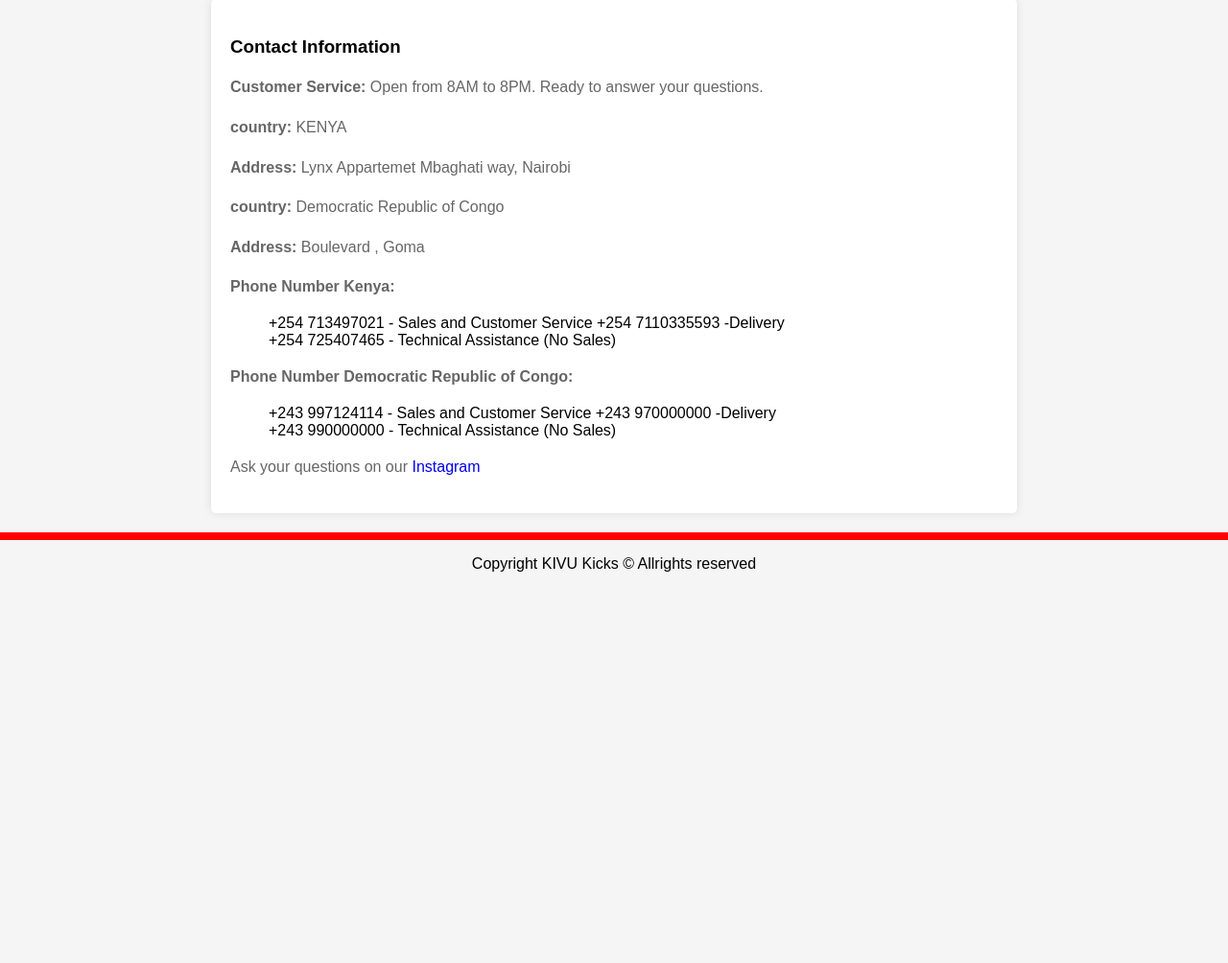
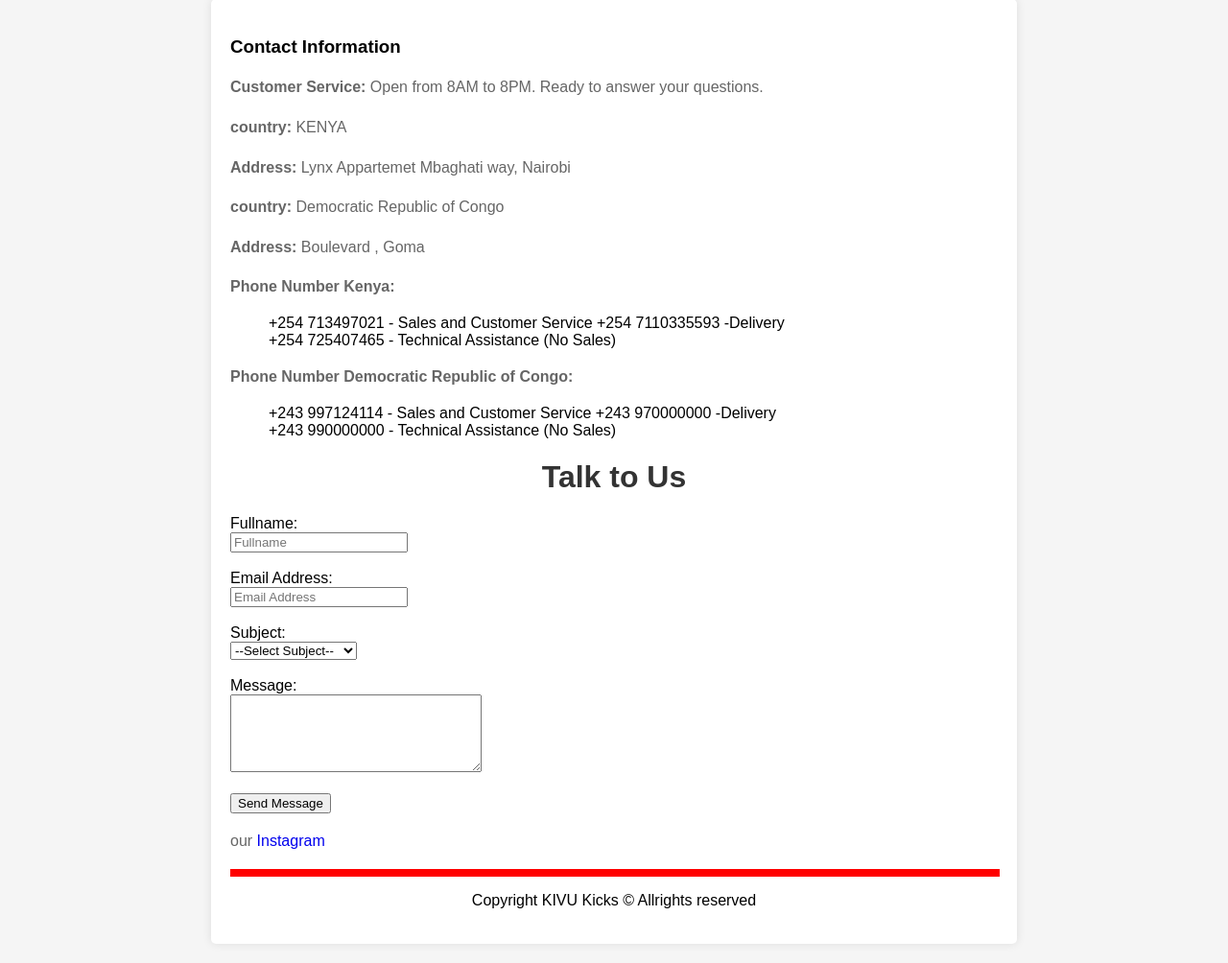
Before and after one commit to Arsenendimanya151311/project1, a PHP site: page /Contact.php in a window 1280 px wide. Shown: the part 112-1116 px from the top of the page at 96% size. Before the commit the page ends 708 px from the top, so only its background shows below. Run offline with PHP 8.4, Linux system fonts and the light colour scheme.

Commit message:
gcfgjhhfuyfv

```diff
--- a/Templates/Contact.php
+++ b/Templates/Contact.php
@@ -134,9 +134,34 @@ echo "Connected successfully";
             </ul>
         </div>
 
+        <div class="row">
+    <div class="content">
+    <h1>Talk to Us</h1>
+    <form action="<?php print htmlspecialchars($_SERVER["PHP_SELF"]); ?>" method="POST" class="contacts_form">
+        <label for="fn">Fullname:</label><br>
+        <input type="text" id="fn" placeholder="Fullname" name="fullname" required><br><br>
+
+        <label for="em">Email Address:</label><br>
+        <input type="email" id="em" placeholder="Email Address" name="email_address" required><br><br>
+
+        <label for="sb">Subject:</label><br>
+        <select name="subject_line" id="sb" required>
+            <option value="">--Select Subject--</option>
+            <option value="Email Support">Email Support</option>
+            <option value="eLearning Support">eLearning Support</option>
+            <option value="AMS Support">AMS Support</option>
+        </select><br><br>
+
+        <label for="sb">Message:</label><br>
+        <textarea name="client_message" id="" cols="30" rows="5" required></textarea><br><br>
+
+        <input type="submit" name="send_message" value="Send Message">
+    </form>
+                </div>
+
 
         <div class="Instagram-link">
-            <p>Ask your questions on our <a href="https://www.instagram.com/kivu_kicks?igsh=MTFiZDNjMXVpMXE4bw%3D%3D&utm_source=qr" target="_blank">Instagram</a></p>
+            <p> our <a href="https://www.instagram.com/kivu_kicks?igsh=MTFiZDNjMXVpMXE4bw%3D%3D&utm_source=qr" target="_blank">Instagram</a></p>
         </div>
     </div>
 
```
Also changed, not shown: Templates/index.php (+35 -8 lines).
